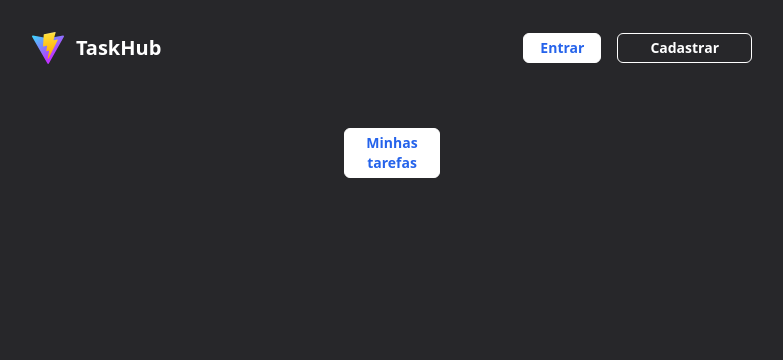
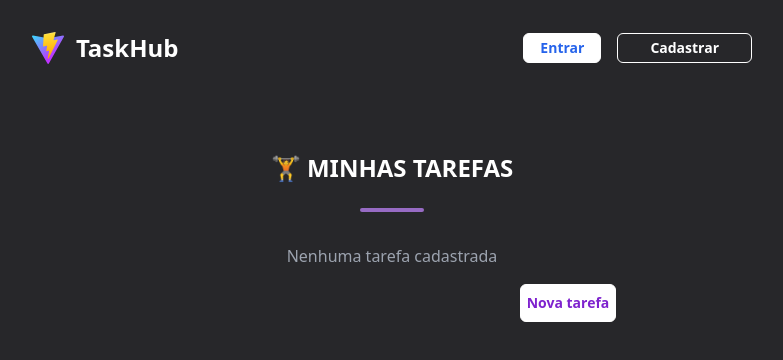
Before and after one commit to brunohro/TaskHub, a React (Vite) app: page / in a window 1280 px wide. Shown: the top 360 px of the page, without its empty margins (248-1031 px from the left). Built offline with nearby package versions, Linux system fonts and the light colour scheme.

Commit message:
Listing tasks on the main page

```diff
--- a/index.html
+++ b/index.html
@@ -2,7 +2,7 @@
 <html lang="en">
   <head>
     <meta charset="UTF-8" />
-    <link rel="icon" type="image/svg+xml" href="/vite.svg" />
+    <link rel="icon" type="image/svg+xml" href="/public/TaskHub.png" />
     <meta name="viewport" content="width=device-width, initial-scale=1.0" />
     <title>TaskHub</title>
   </head>
--- a/src/App.tsx
+++ b/src/App.tsx
@@ -1,49 +1,47 @@
-// import { useState } from "react";
-import { useNavigate } from "react-router-dom";
+import { useEffect, useState } from "react";
 import "./App.css";
-// import { uuidv4 } from "uuid";
+//import { v4 as uuidv4 } from "uuid";
 import Header from "./components/header";
+import Task from "./components/Task";
 
-// type Task = {
-//   id: uuidv4;
-//   title: string;
-//   category: string;
-//   isCompleted: boolean;
-// };
+type Task = {
+  id: string;
+  title: string;
+  category: string;
+  isCompleted: boolean;
+};
 
 function App() {
-  const navigate = useNavigate();
-  // const [task, setTask] = useState<Task[]>([
-  //   {
-  //     id: uuidv4,
-  //     title: "Estudar React",
-  //     category: "Estudos",
-  //     isCompleted: false,
-  //   },
-  //   {
-  //     id: uuidv4,
-  //     title: "Estudar React2",
-  //     category: "Estudos",
-  //     isCompleted: false,
-  //   },
-  //   {
-  //     id: uuidv4,
-  //     title: "Estudar React3",
-  //     category: "Estudos",
-  //     isCompleted: false,
-  //   },
-  // ]);
+  const [task] = useState<Task[]>(() => {
+    const stored = localStorage.getItem("task");
+    try {
+      return stored ? JSON.parse(stored) : [];
+    } catch {
+      return [];
+    }
+  });
+
+  useEffect(() => {
+    localStorage.setItem("task", JSON.stringify(task));
+  }, [task]);
+
+  // const onAddTaskSubmit = (
+  //   title: string,
+  //   category: string,
+  //   isCompleted: boolean
+  // ) => {
+  //   const newTask = {
+  //     id: uuidv4(),
+  //     title,
+  //     category,
+  //     isCompleted,
+  //   };
+  //   setTask((prevTasks) => [...prevTasks, newTask]);
+  // };
   return (
     <div className="bg-zinc-800 w-screen h-screen">
       <Header />
-      <div className="flex justify-center mt-8">
-        <button
-          onClick={() => navigate("/newTask")}
-          className="bg-white w-24 text-blue-600 font-semibold text-sm px-4 py-1 rounded-md border border-white hover:bg-gray-100 transition"
-        >
-          Minhas tarefas
-        </button>
-      </div>
+      <Task tasks={task} />
     </div>
   );
 }
--- /dev/null
+++ b/src/components/Task.tsx
@@ -0,0 +1,72 @@
+import React from "react";
+import { useNavigate } from "react-router-dom";
+
+type Task = {
+  id: string;
+  title: string;
+  category: string;
+  isCompleted: boolean;
+};
+
+type TaskListProps = {
+  tasks: Task[];
+};
+
+const TaskList: React.FC<TaskListProps> = ({ tasks }) => {
+  const navigate = useNavigate();
+  return (
+    <div className="p-6 mt-8 mb-8">
+      <div className="text-center mb-8">
+        <div className="text-white text-2xl font-extrabold text-center mb-6">
+          🏋️ MINHAS TAREFAS
+        </div>
+        <div className="w-16 h-1 bg-purple-400 mx-auto mt-2 rounded-full animate-pulse" />
+      </div>
+      <div className="max-w-md flex flex-col gap-4 mx-auto">
+        {tasks.length === 0 ? (
+          <p className="text-center text-gray-400">
+            {" "}
+            Nenhuma tarefa cadastrada
+          </p>
+        ) : (
+          tasks.map((task) => (
+            <div
+              key={task.id}
+              className="bg-white cursor-pointer p-4 rounded-lg shadow-md border-l-4 transition-all hover:scale-[1.02] hover:shadow-lg border-purple-700 flex flex-col gap-2"
+            >
+              <div className="flex justify-between items-center">
+                <h3 className="text-xl font-bold text-zinc-800">
+                  {task.title}
+                </h3>
+                <span
+                  className={`text-sm font-semibold px-2 py-1 rounded-md
+                  ${
+                    task.isCompleted
+                      ? "bg-green-100 text-green-700"
+                      : "bg-yellow-100 text-yellow-700"
+                  }`}
+                >
+                  {task.isCompleted ? "Concluída" : "Pendente"}
+                </span>
+              </div>
+
+              <p className="text-sm text-zinc-600 italic">
+                Categoria: {task.category}
+              </p>
+            </div>
+          ))
+        )}
+        <div className="flex justify-end">
+          <button
+            onClick={() => navigate("/newTask")}
+            className="bg-white w-24 text-purple-700 font-semibold text-sm px-auto py-2 rounded-md border border-white hover:bg-gray-100 transition"
+          >
+            Nova tarefa
+          </button>
+        </div>
+      </div>
+    </div>
+  );
+};
+
+export default TaskList;
--- a/src/components/header.tsx
+++ b/src/components/header.tsx
@@ -8,7 +8,7 @@ function Header() {
         <img src="/vite.svg" alt="" />
         <h1
           onClick={() => navigate("/")}
-          className="text-white text-start font-bold text-xl py-6"
+          className="text-white text-start font-bold text-2xl py-6"
         >
           TaskHub
         </h1>
```
Also changed, not shown: public/TaskHub.png (added).
